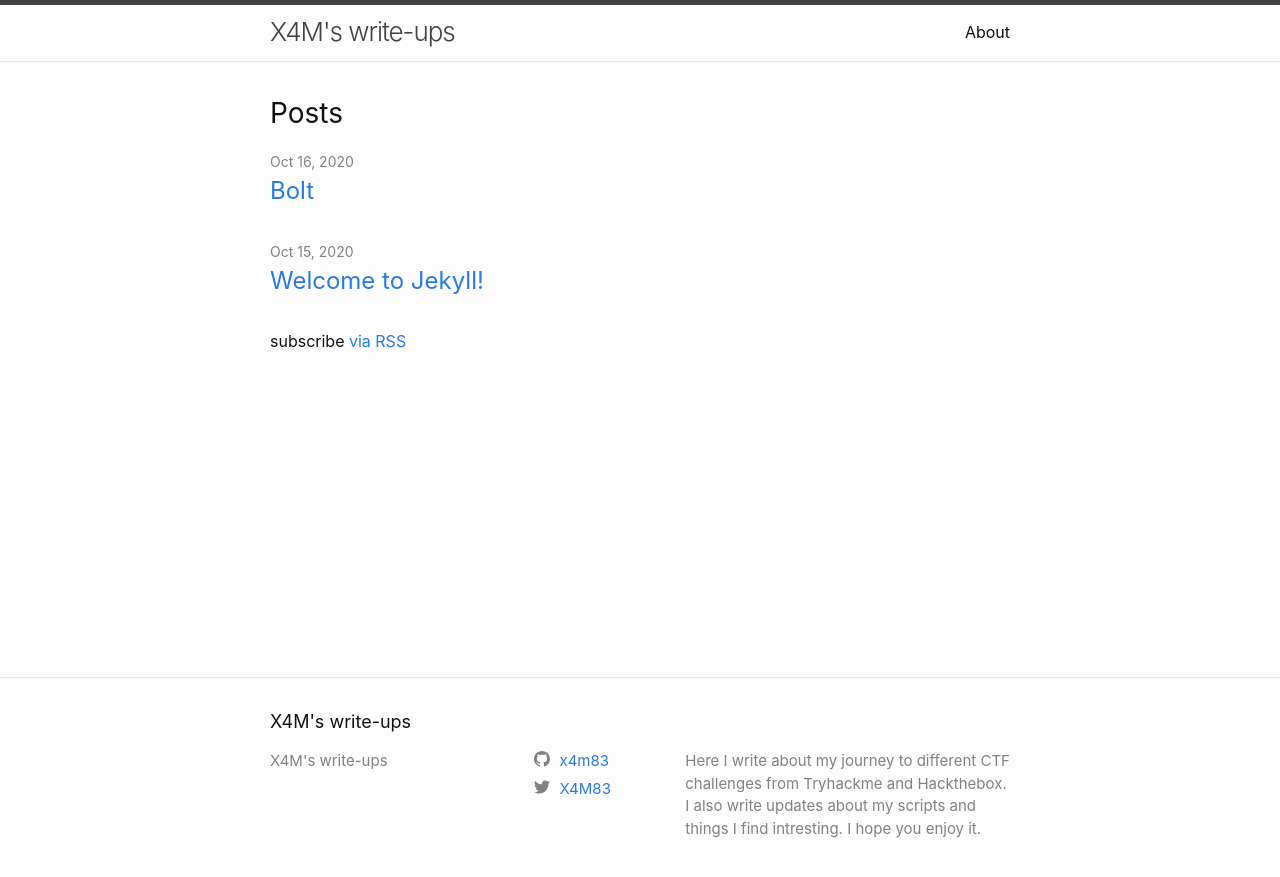
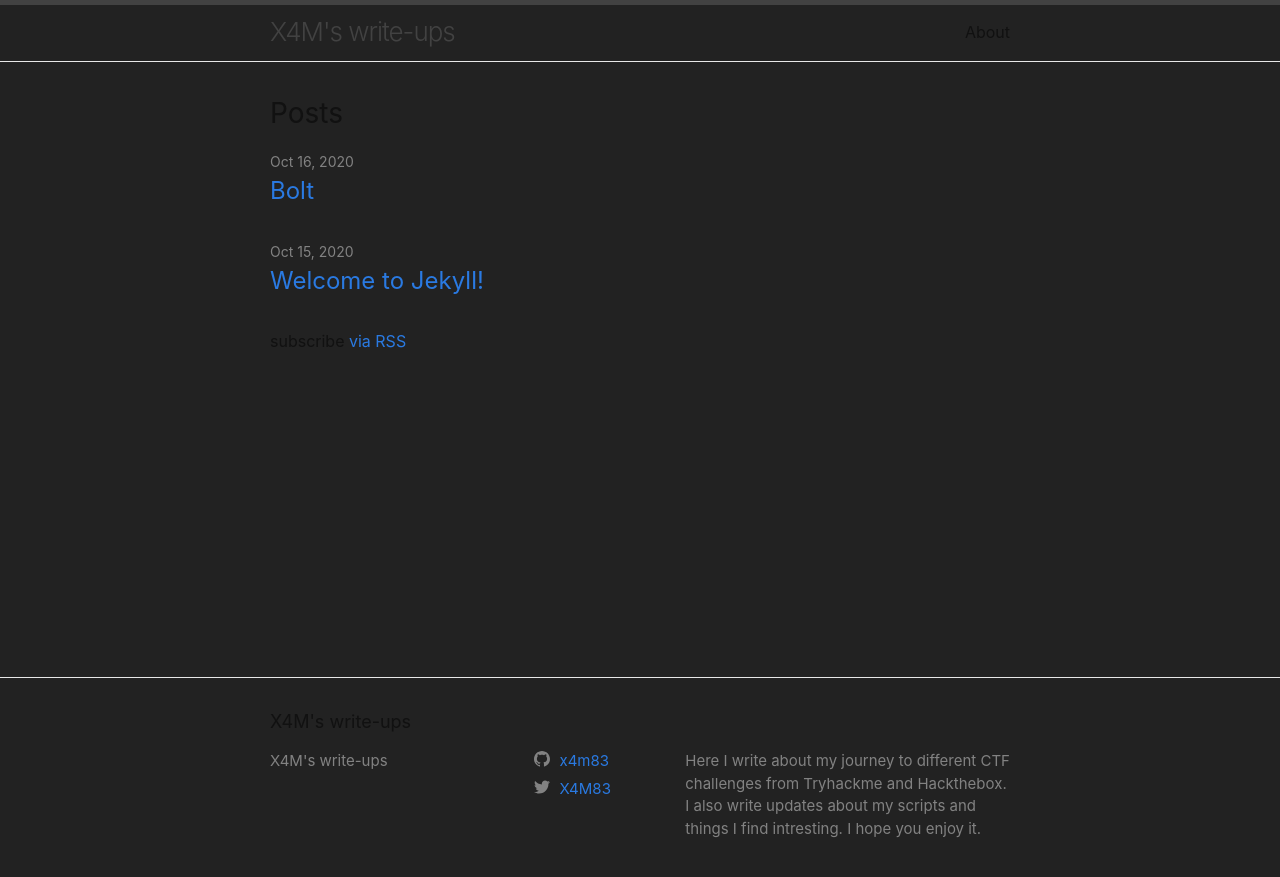
Before and after one commit to x4m83/blog, a Jekyll site: the page built from index.markdown, in a window 1280 px wide. Shown: the top 877 px of the page. Built offline with Jekyll 4.4.1, drawn with Linux system fonts in a browser that asks for light colours.

Commit message:
theme mod

```diff
--- a/_layouts/home.html
+++ b/_layouts/home.html
@@ -3,6 +3,9 @@ layout: default
 ---
 
 <div class="home">
+  <style>
+  body {background-color: #222222;}
+</style>
   {%- if page.title -%}
     <h1 class="page-heading">{{ page.title }}</h1>
   {%- endif -%}
```
